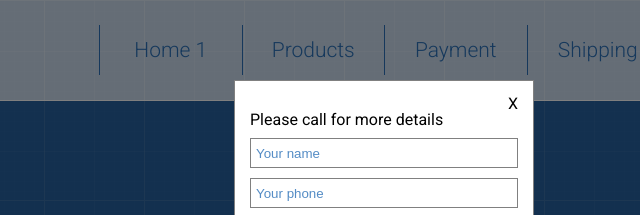
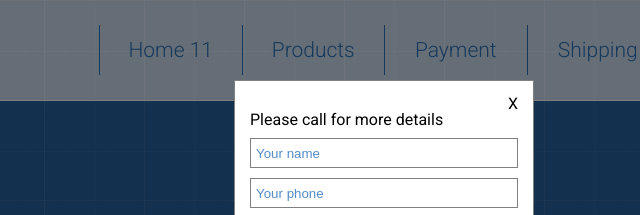
Before and after one commit to Nielll951/test, a plain HTML site: page index.html in a window 1280 px wide. Shown: the top 215 px of the page, 256-896 px from the left. Drawn offline with Linux system fonts and the light colour scheme.

Commit message:
changed Home text

```diff
--- a/index.html
+++ b/index.html
@@ -24,7 +24,7 @@
                 <div class="col-md-6">
                     <nav>
                         <ul class="menu">
-                            <li><a href="">Home 1</a></li>
+                            <li><a href="">Home 11</a></li>
                             <li>
                                 <a href>Products</a>
                                 <div class="arrow"></div>
```
